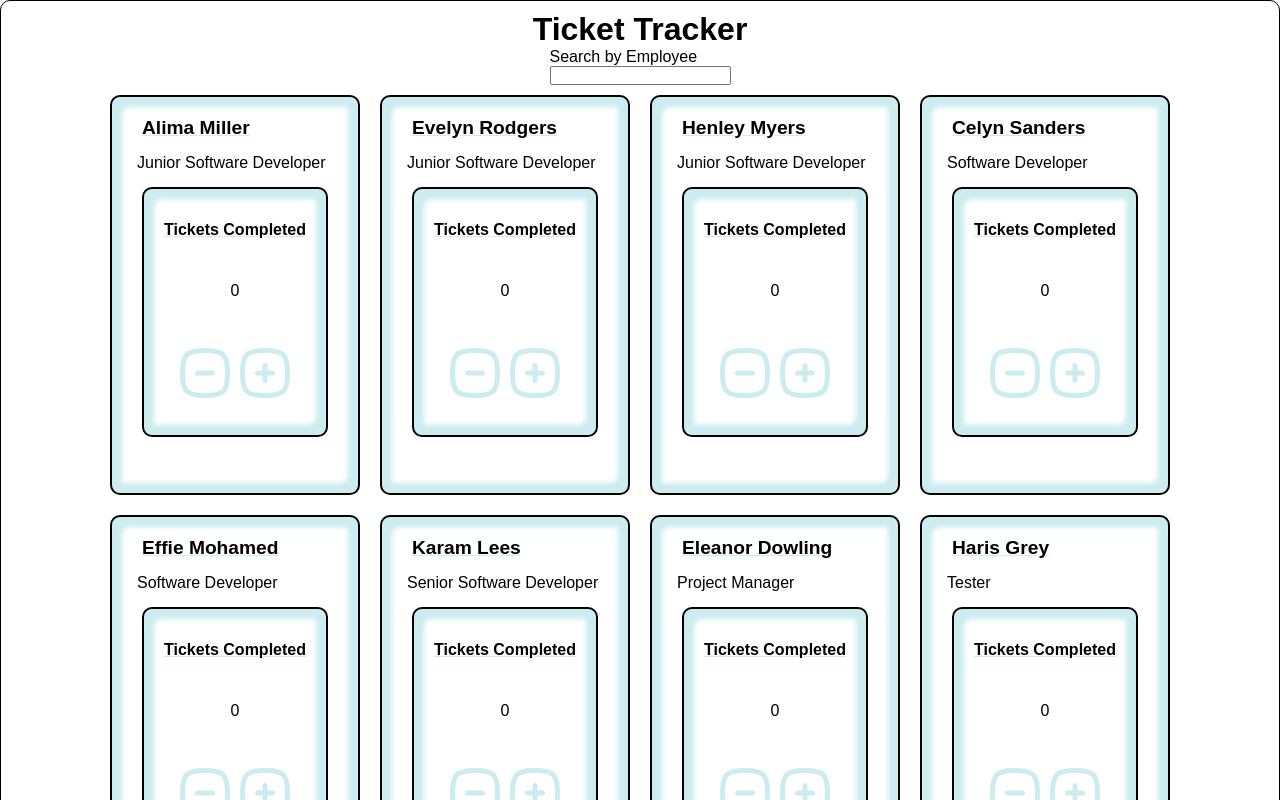
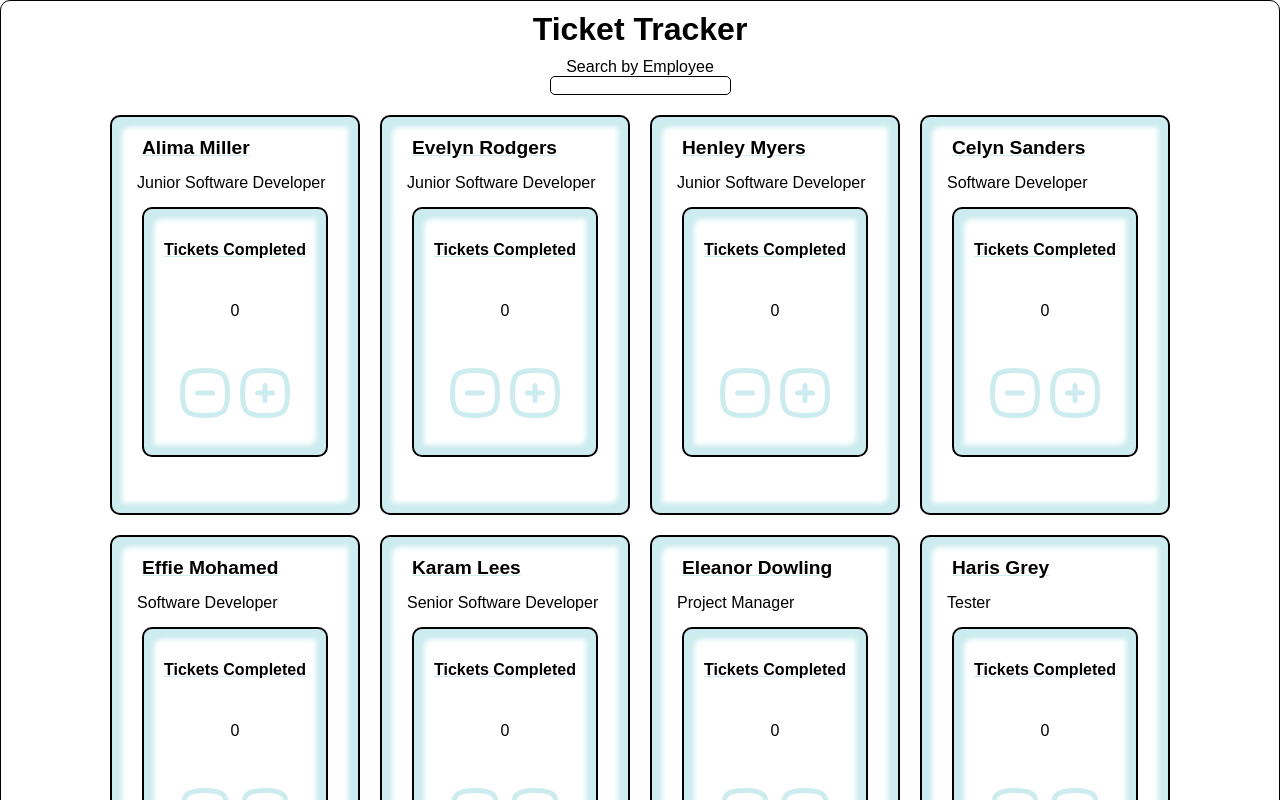
Before and after one commit to nmWolfe/cool-workplace, a React (Vite) app: page / in a window 1280 px wide. Shown: the top 800 px of the page. Built offline with nearby package versions, Linux system fonts and the light colour scheme; a web font is replaced by a local one.

Commit message:
Added styling for input and label

```diff
--- a/src/App.scss
+++ b/src/App.scss
@@ -5,8 +5,21 @@
   flex-direction: column;
   align-items: center;
   font-family: $primary-font;
-  .app__header {
+  &__header {
     text-align: center;
+  }
+  .filter {
+    text-align: center;
+    padding: 10px;
+  }
+  &__input {
+    border-radius: 5px;
+    border: 1px solid #000;
+    padding: 1px;
+    font-family: $secondary-font;
+    &:focus {
+      outline-color: $primary-color;
+    }
   }
 }
 
--- a/src/App.tsx
+++ b/src/App.tsx
@@ -22,9 +22,10 @@ function App() {
         <h1>Ticket Tracker</h1>
       </header>
       <section className="filter">
-        <label htmlFor="employee">Search by Employee</label>
+        <label htmlFor="message">Search by Employee</label>
         <br />
         <input
+          className="app__input"
           type="text"
           id="message"
           onChange={handleChange}
```
